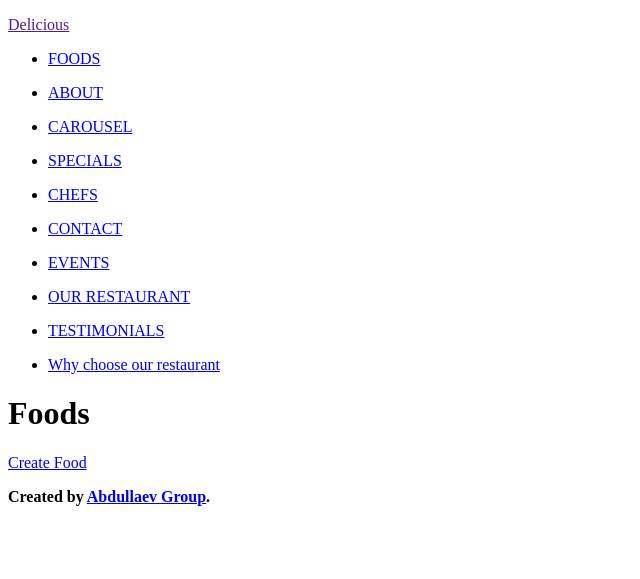
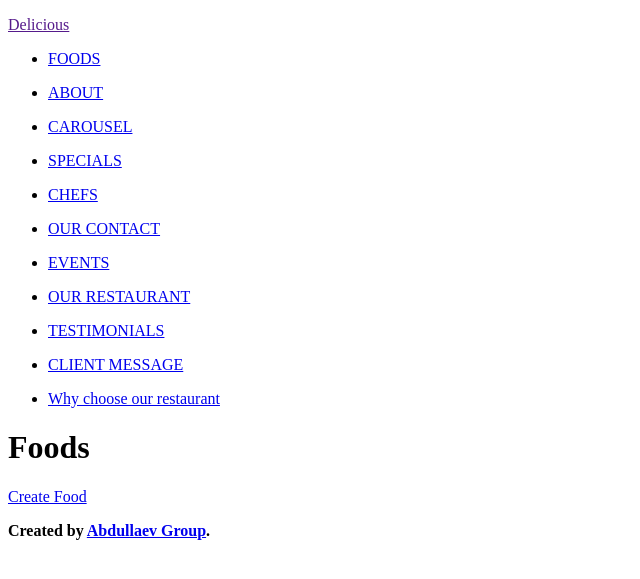
Before and after one commit to biloliddeen/restaurant, a Yii app: template backend/views/food/index.php in a window 1280 px wide. Shown: the part 104-683 px from the top of the page, without its empty margins (0-640 px from the left). Run offline with PHP 8.4 and a stand-in for Yii, Linux system fonts and the light colour scheme; the template is opened without the code that fills it, so the values that code supplies are empty; some libraries are stand-ins or nearby versions.

Commit message:
Add Our Contact and Client Message link in backend admin panel

```diff
--- a/backend/views/layouts/main.php
+++ b/backend/views/layouts/main.php
@@ -120,7 +120,7 @@ AppAsset::register($this);
                             <a href="<?php echo \yii\helpers\Url::to(['contact/'])?>" class="nav-link">
                                 <i class="fas fa-id-card"></i>
                                 <p>
-                                    CONTACT
+                                  OUR CONTACT
                                 </p>
                             </a>
                         </li>
@@ -145,6 +145,14 @@ AppAsset::register($this);
                                 <i class="fas fa-comment-dots"></i>
                                 <p>
                                     TESTIMONIALS
+                                </p>
+                            </a>
+                        </li>
+                        <li class="nav-item">
+                            <a href="<?php echo \yii\helpers\Url::to(['message/'])?>" class="nav-link">
+                                <i class="fas fa-comment-dots"></i>
+                                <p>
+                                    CLIENT MESSAGE
                                 </p>
                             </a>
                         </li>
```
